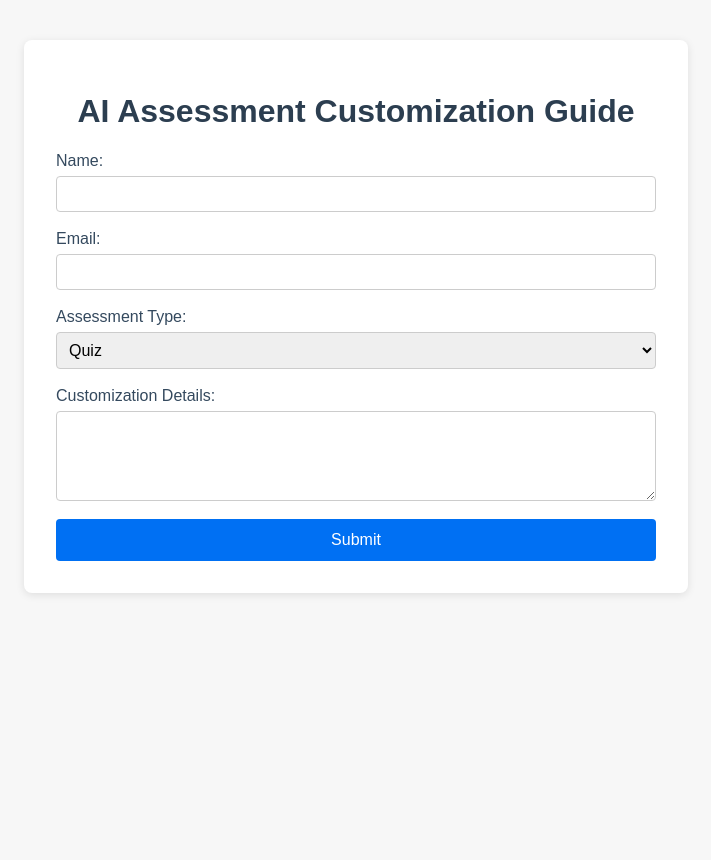
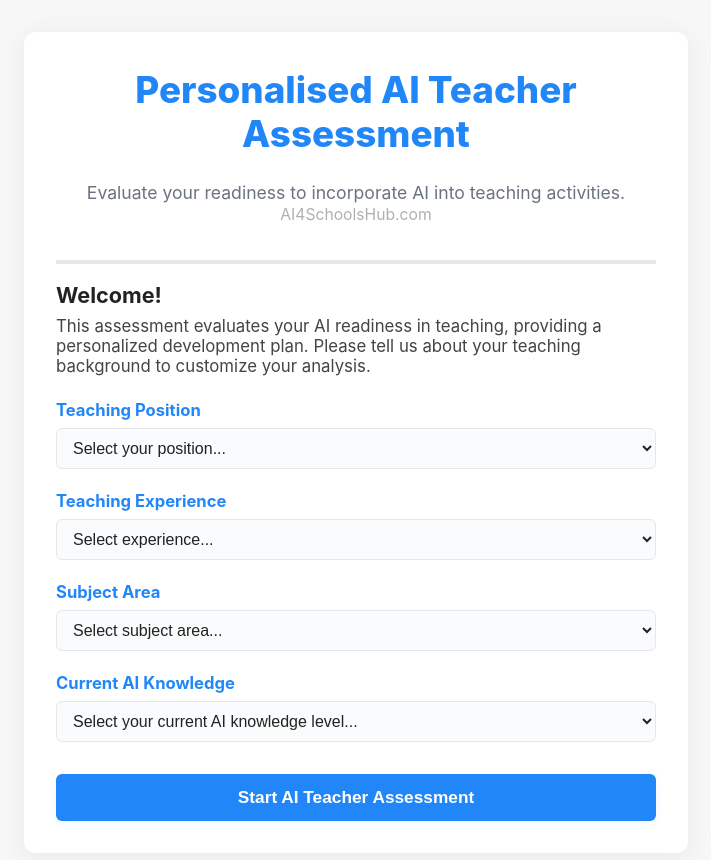
Before and after one commit to Morph23/AIAssessmentTool, a Next.js app: page / in a window 1280 px wide. Shown: the top 860 px of the page, without its empty margins (284-995 px from the left). Before the commit the page ends 800 px from the top, so only its background shows below. Built offline with nearby package versions, Linux system fonts and the light colour scheme.

Commit message:
Update site design and content

```diff
--- a/pages/index.js
+++ b/pages/index.js
@@ -1,36 +1,53 @@
+
 import Head from 'next/head';
 
 export default function Home() {
   return (
     <>
       <Head>
-        <title>AI Assessment Customization Guide</title>
+        <title>Personalised AI Teacher Assessment</title>
         <meta name="viewport" content="width=device-width, initial-scale=1" />
       </Head>
-      <div className="container">
-        <h1>AI Assessment Customization Guide</h1>
-        <form className="customization-form">
-          <label>
-            Name:
-            <input type="text" name="name" />
-          </label>
-          <label>
-            Email:
-            <input type="email" name="email" />
-          </label>
-          <label>
-            Assessment Type:
-            <select name="assessmentType">
-              <option value="quiz">Quiz</option>
-              <option value="project">Project</option>
-              <option value="presentation">Presentation</option>
+      <div className="assessment-container">
+        <h1 className="assessment-title">Personalised AI Teacher Assessment</h1>
+        <p className="assessment-subtitle">Evaluate your readiness to incorporate AI into teaching activities.<br />
+          <span className="assessment-site">AI4SchoolsHub.com</span>
+        </p>
+        <hr className="assessment-divider" />
+        <div className="assessment-welcome">
+          <h2>Welcome!</h2>
+          <p>This assessment evaluates your AI readiness in teaching, providing a personalized development plan. Please tell us about your teaching background to customize your analysis.</p>
+        </div>
+        <form className="assessment-form">
+          <div className="assessment-field">
+            <label htmlFor="position">Teaching Position</label>
+            <select id="position" name="position" defaultValue="">
+              <option value="" disabled>Select your position...</option>
+              <option value="1">Option 1</option>
             </select>
-          </label>
-          <label>
-            Customization Details:
-            <textarea name="details" rows="4" />
-          </label>
-          <button type="submit">Submit</button>
+          </div>
+          <div className="assessment-field">
+            <label htmlFor="experience">Teaching Experience</label>
+            <select id="experience" name="experience" defaultValue="">
+              <option value="" disabled>Select experience...</option>
+              <option value="1">Option 1</option>
+            </select>
+          </div>
+          <div className="assessment-field">
+            <label htmlFor="subject">Subject Area</label>
+            <select id="subject" name="subject" defaultValue="">
+              <option value="" disabled>Select subject area...</option>
+              <option value="1">Option 1</option>
+            </select>
+          </div>
+          <div className="assessment-field">
+            <label htmlFor="ai-knowledge">Current AI Knowledge</label>
+            <select id="ai-knowledge" name="ai-knowledge" defaultValue="">
+              <option value="" disabled>Select your current AI knowledge level...</option>
+              <option value="1">Option 1</option>
+            </select>
+          </div>
+          <button type="submit" className="assessment-btn">Start AI Teacher Assessment</button>
         </form>
       </div>
     </>
--- a/styles/main.css
+++ b/styles/main.css
@@ -1,51 +1,102 @@
+
 body {
-  font-family: Arial, sans-serif;
+  font-family: 'Inter', Arial, sans-serif;
   background: #f7f7f7;
   margin: 0;
   padding: 0;
 }
-.container {
+
+.assessment-container {
   max-width: 600px;
-  margin: 40px auto;
+  margin: 32px auto;
   background: #fff;
-  border-radius: 8px;
-  box-shadow: 0 2px 8px rgba(0,0,0,0.1);
-  padding: 32px;
-}
-h1 {
-  text-align: center;
-  color: #2c3e50;
-}
-.customization-form {
+  border-radius: 12px;
+  box-shadow: 0 4px 24px rgba(44, 62, 80, 0.08);
+  padding: 36px 32px 32px 32px;
   display: flex;
   flex-direction: column;
-  gap: 18px;
+  align-items: stretch;
 }
-.customization-form label {
+
+.assessment-title {
+  text-align: center;
+  color: #2186f7;
+  font-size: 2.3rem;
+  font-weight: 800;
+  margin-bottom: 0.5rem;
+  margin-top: 0;
+  line-height: 1.2;
+}
+
+.assessment-subtitle {
+  text-align: center;
+  color: #6b7280;
+  font-size: 1.1rem;
+  margin-bottom: 18px;
+}
+.assessment-site {
+  color: #b0b0b0;
+  font-size: 0.98rem;
+}
+.assessment-divider {
+  border: none;
+  border-top: 4px solid #e5e7eb;
+  margin: 18px 0 18px 0;
+}
+.assessment-welcome h2 {
+  font-size: 1.35rem;
+  font-weight: 700;
+  margin: 0 0 0.5rem 0;
+  color: #222;
+}
+.assessment-welcome p {
+  color: #444;
+  margin-top: 0;
+  margin-bottom: 1.5rem;
+  font-size: 1.05rem;
+}
+.assessment-form {
   display: flex;
   flex-direction: column;
-  font-weight: 500;
-  color: #34495e;
+  gap: 22px;
 }
-.customization-form input,
-.customization-form select,
-.customization-form textarea {
-  margin-top: 6px;
-  padding: 8px;
-  border: 1px solid #ccc;
-  border-radius: 4px;
+.assessment-field {
+  display: flex;
+  flex-direction: column;
+  gap: 6px;
+}
+.assessment-field label {
+  font-weight: 700;
+  color: #2186f7;
+  margin-bottom: 2px;
+  font-size: 1.04rem;
+}
+.assessment-field select {
+  padding: 10px 12px;
+  border: 1.5px solid #e5e7eb;
+  border-radius: 6px;
   font-size: 1rem;
+  background: #fafbfc;
+  color: #222;
+  transition: border 0.2s;
 }
-.customization-form button {
-  background: #0070f3;
+.assessment-field select:focus {
+  border-color: #2186f7;
+  outline: none;
+}
+.assessment-btn {
+  background: #2186f7;
   color: #fff;
   border: none;
-  padding: 12px;
-  border-radius: 4px;
-  font-size: 1rem;
+  padding: 13px 0;
+  border-radius: 6px;
+  font-size: 1.08rem;
+  font-weight: 700;
   cursor: pointer;
+  margin-top: 10px;
   transition: background 0.2s;
+  box-shadow: 0 2px 8px rgba(33,134,247,0.08);
 }
-.customization-form button:hover {
-  background: #005bb5;
+.assessment-btn:hover {
+  background: #1761b0;
 }
```
Also changed, not shown: 3 other files (tests, documents, lock files or other folders).
